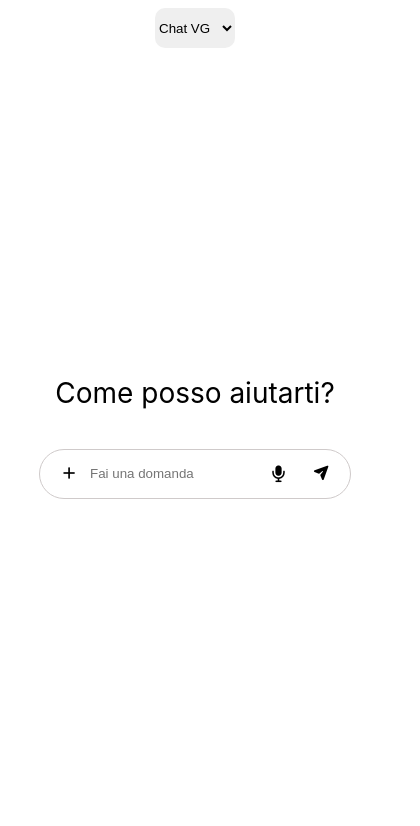
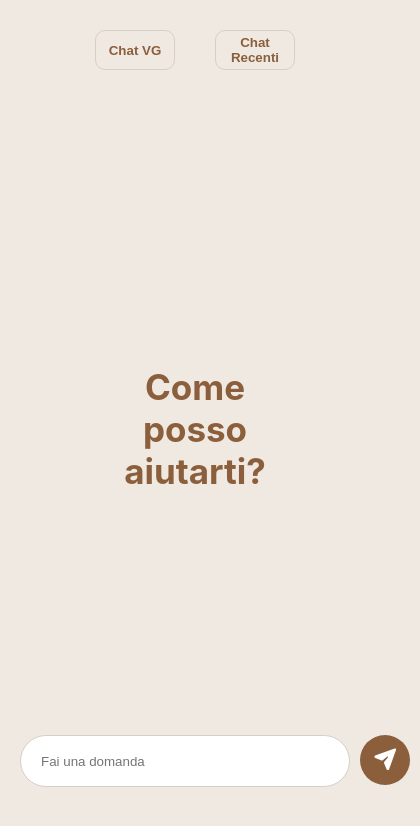
Before and after one commit to Vittoriatosi2006/CHAT-VT, a React (Vite) app in the folder CHAT/: page / in a window 390 px wide. Shown: the top 826 px of the page, 420 px wide, since content can reach past the window. Built offline with nearby package versions, Linux system fonts and the light colour scheme.

Commit message:
aggiunto bottone e sistemate media query

```diff
--- a/CHAT/package.json
+++ b/CHAT/package.json
@@ -13,6 +13,7 @@
     "@fortawesome/fontawesome-free": "^7.1.0",
     "react": "^19.2.0",
     "react-dom": "^19.2.0",
+    "react-router-dom": "^7.13.0",
     "react-tsparticles": "^2.12.2",
     "tsparticles": "^3.9.1"
   },
--- a/CHAT/src/App.tsx
+++ b/CHAT/src/App.tsx
@@ -1,17 +1,24 @@
 import { JSX } from "react";
 import "./app.css";
+import { BrowserRouter, Routes, Route } from "react-router-dom";
 
 import { ChatMain } from "./ChatMain";
 import { Navbar } from "./Navbar";
+import { ChatRecenti } from "./ChatRecenti";
 
 function App(): JSX.Element {
   return (
-    <div>
-      <Navbar />
-      <main>
-        <ChatMain />
-      </main>
-    </div>
+    <BrowserRouter>
+      <div className="container">
+        <Navbar />
+        <main>
+          <Routes>
+            <Route path="/" element={<ChatMain />} />
+            <Route path="/recenti" element={<ChatRecenti />} />
+          </Routes>
+        </main>
+      </div>
+    </BrowserRouter>
   );
 }
 
--- a/CHAT/src/ChatMain.tsx
+++ b/CHAT/src/ChatMain.tsx
@@ -83,7 +83,7 @@ export function ChatMain(): JSX.Element {
     <div className="chatMain">
       {!started && <h1>{h1Text}</h1>}
 
-      <div className={`chat-wrapper ${started ? "chat-started" : ""}`}>
+      <div className={`chat-wrapper ${started ? "chat-started" : "empty"}`}>
         <div className="chat-area">
           {messages.map((msg, index) => (
             <div
@@ -96,12 +96,7 @@ export function ChatMain(): JSX.Element {
           {/*div vuoto x lo scroll collegato a useRef */}
           <div ref={messagesEndRef} />
         </div>
-
         <div className="input-completo">
-          <button className="aggiungi">
-            <i className="fa-solid fa-plus" />
-          </button>
-
           <input
             className="chat-input"
             type="text"
@@ -110,11 +105,6 @@ export function ChatMain(): JSX.Element {
             onChange={(e) => setInput(e.target.value)}
             onKeyDown={(e) => e.key === "Enter" && handleSend()}
           />
-
-          <button className="detta">
-            <i className="fa-solid fa-microphone fa-lg" />
-          </button>
-
           <button className="invio" onClick={handleSend} disabled={isBotTyping}>
             {isBotTyping ? (
               <i
--- /dev/null
+++ b/CHAT/src/ChatRecenti.tsx
@@ -0,0 +1,7 @@
+export function ChatRecenti() {
+  return (
+    <div>
+      <h1> ciao </h1>
+    </div>
+  );
+}
--- a/CHAT/src/Navbar.tsx
+++ b/CHAT/src/Navbar.tsx
@@ -1,12 +1,15 @@
 import { JSX } from "react";
+import { Link } from "react-router-dom";
 
 export function Navbar(): JSX.Element {
   return (
-    <div>
-      <select>
-        <option className="first-option">Chat VG</option>
-        <option className="first-option">Premium</option>
-      </select>
+    <div className="bottoni">
+      <Link to="/">
+        <button className="chatVG"> Chat VG </button>
+      </Link>
+      <Link to="/recenti">
+        <button className="chat-recenti"> Chat Recenti </button>
+      </Link>
     </div>
   );
 }
--- a/CHAT/src/app.css
+++ b/CHAT/src/app.css
@@ -1,4 +1,39 @@
-select {
+:root {
+  --bg-page: #efe9e1;
+  --bg-card: #f7f4ef;
+  --bg-user: #e2c7b7;
+  --primary: #8b5e3c;
+  --primary-hover: #744c2f;
+  --text-main: #2e2e2e;
+  --border-soft: #d6cfc7;
+}
+
+html,
+body {
+  margin: 0;
+  padding: 0;
+  height: 100%;
+  background-color: var(--bg-page);
+  font-family:
+    -apple-system, BlinkMacSystemFont, "Segoe UI", Roboto, "Helvetica Neue",
+    Arial, sans-serif;
+  color: var(--text-main);
+}
+
+/*Navbar*/
+.bottoni {
+  padding-top: 30px;
+  display: grid;
+  grid-template-columns: auto auto;
+  justify-content: center;
+  gap: 40px;
+}
+.bottoni a {
+  text-decoration: none;
+}
+
+.chatVG {
+  grid-column: 1;
   border: none;
   height: 40px;
   width: 80px;
@@ -6,152 +41,147 @@ select {
   box-sizing: border-box;
   margin: 0 auto;
   display: block;
+  background-color: transparent;
+  border: 1px solid var(--border-soft);
+  color: var(--primary);
+  font-weight: 700;
+}
+.chatVG:hover {
+  background-color: var(--bg-card);
 }
 
-select:hover {
-  background-color: rgb(245, 244, 242);
+.chat-recenti {
+  grid-column: 2;
+  border: none;
+  height: 40px;
+  width: 80px;
+  border-radius: 10px;
+  box-sizing: border-box;
+  margin: 0 auto;
+  display: block;
+  background-color: transparent;
+  border: 1px solid var(--border-soft);
+  color: var(--primary);
+  font-weight: 700;
+}
+.chat-recenti:hover {
+  background-color: var(--bg-card);
 }
 
-main {
-  display: grid;
-  grid-template-rows: auto auto;
-  gap: 20px;
+/*Chat*/
+.chatMain {
+  display: flex;
+  flex-direction: column;
+  height: 85vh;
+  width: 100%;
+  position: relative;
+  background-color: var(--bg-page);
 }
 
-h1 {
+.chatMain h1 {
+  position: absolute;
+  top: 50%;
+  left: 50%;
+  transform: translate(-50%, -50%);
   text-align: center;
-  font-size: 28px;
-  font-family:
-    -apple-system, BlinkMacSystemFont, "Segoe UI", Roboto, "Helvetica Neue",
-    Arial, sans-serif;
-  font-weight: 400;
-}
-
-.chatMain {
-  height: 90vh;
-  overflow-y: hidden;
+  font-size: 35px;
+  font-weight: 700;
+  color: var(--primary);
   margin: 0;
-  display: flex;
-  flex-direction: column;
-  justify-content: center;
+  pointer-events: none;
 }
 
 .chat-wrapper {
+  flex: 1;
   display: flex;
   flex-direction: column;
+  justify-content: flex-end;
+  width: 100%;
+  max-width: 700px;
+  margin: 0 auto;
 }
-.chat-started {
-  min-height: 90vh;
-  min-width: 90vw;
-  overflow-x: hidden;
-}
+
 .chat-area {
   display: flex;
-  width: 700px;
   flex-direction: column;
-  justify-content: flex-start;
-  align-items: center;
-  margin: 0 auto 20px;
   gap: 10px;
-  flex: 1;
   overflow-y: auto;
-  overflow-x: auto;
-  height: 400px;
+  padding: 20px 0;
 }
+
 .chat-area::-webkit-scrollbar {
-  /*x non far vedere la barra di scorrimento*/
   display: none;
 }
 
 .msg-user {
   align-self: flex-end;
-  background-color: rgb(231, 231, 230);
+  background-color: var(--bg-user);
   padding: 10px 14px;
-  border-radius: 16px;
-  max-width: 70%;
+  border-radius: 18px 18px 4px 18px;
+  max-width: 60%;
 }
+
 .msg-bot {
   align-self: flex-start;
-  background-color: rgb(245, 244, 242);
+  background-color: var(--bg-card);
   padding: 10px 14px;
-  border-radius: 16px;
-  max-width: 70%;
+  border-radius: 18px 18px 18px 4px;
+  max-width: 60%;
 }
 
 .input-completo {
+  display: flex;
+  gap: 10px;
+  padding: 10px;
+  width: 100%;
+  max-width: 700px;
   margin: 0 auto;
-  width: 700px;
-  display: flex;
+  background-color: var(--bg-page);
   position: sticky;
-  top: 20px;
-}
-
-.aggiungi {
-  position: absolute;
-  left: 10px;
-  top: 50%;
-  transform: translateY(-50%);
-  height: 40px;
-  width: 40px;
-  border-radius: 50%;
-  border: none;
-  background-color: white;
-}
-.aggiungi:hover {
-  background-color: rgb(248, 246, 244);
-  cursor: pointer;
+  bottom: 0;
 }
 
 .chat-input {
+  flex: 1;
   height: 50px;
-  width: 500vh;
-  padding-left: 50px;
-  padding-right: 20px;
+  padding: 0 20px;
   border-radius: 50px;
-  border: solid 1px rgb(207, 202, 202);
-  box-sizing: border-box;
-}
-
-.detta {
-  position: absolute;
-  right: 50px;
-  top: 50%;
-  transform: translateY(-50%);
-  height: 45px;
-  width: 45px;
-  border: none;
-  display: flex;
-  justify-content: center;
-  border-radius: 50%;
-
-  align-items: center;
-  background-color: white;
-}
-.detta:hover {
-  background-color: rgb(248, 246, 244);
-  cursor: pointer;
+  border: 1px solid var(--border-soft);
+  background-color: #fff;
 }
 
 .invio {
-  position: absolute;
-  right: 10px;
-  top: 50%;
-  transform: translateY(-50%);
-  height: 40px;
-  width: 40px;
+  font-size: 20px; /* dimensione icona */
+  line-height: 1; /* elimina spazio verticale */
+  padding: 0;
+  width: 50px;
+  height: 50px;
   border-radius: 50%;
   border: none;
+  background-color: var(--primary);
+  color: white;
   display: flex;
   justify-content: center;
   align-items: center;
-  background-color: white;
-}
-.invio:hover {
-  background-color: rgb(248, 246, 244);
   cursor: pointer;
+  transition:
+    transform 0.1s ease,
+    background-color 0.2s ease;
 }
 
-/*invio*/
+.invio:hover {
+  background-color: var(--primary-hover);
+  transform: scale(1.05);
+}
+
+.invio i {
+  display: block;
+  width: 90%;
+  height: 100%;
+  text-align: center;
+  line-height: 50px;
+}
+
 .loader {
   width: 30px;
   aspect-ratio: 4;
@@ -160,6 +190,7 @@ h1 {
   clip-path: inset(0 100% 0 0);
   animation: l1 1s steps(4) infinite;
 }
+
 @keyframes l1 {
   to {
     clip-path: inset(0 -34% 0 0);
@@ -167,46 +198,17 @@ h1 {
 }
 
 @media screen and (max-width: 768px) {
-  .container {
-    height: 90vh;
-    width: 768px;
-    overflow-y: hidden;
-    margin: 0;
-    display: flex;
-    flex-direction: column;
-    justify-content: center;
+  .chat-wrapper,
+  .chat-area,
+  .input-completo {
+    max-width: 100%;
+    padding: 0 10px;
   }
-  .chat-area {
-    display: flex;
-    width: 80vw;
-    flex-direction: column;
-    justify-content: flex-start;
-    margin: 0 auto 20px;
-    gap: 10px;
-    flex: 1;
-    overflow-y: auto;
-    overflow-x: auto;
-    height: 400px;
+  .msg-user,
+  .msg-bot {
+    max-width: 85%;
   }
-  .chat-area::-webkit-scrollbar {
-    /*x non far vedere la barra di scorrimento*/
-    display: none;
-  }
-
   .chat-input {
-    height: 50px;
-    width: 100vw;
-    padding-left: 50px;
-    padding-right: 20px;
-    border-radius: 50px;
-    border: solid 1px rgb(207, 202, 202);
-    box-sizing: border-box;
-  }
-  .input-completo {
-    margin: 0 auto;
-    width: 80vw;
-    display: flex;
-    position: sticky;
-    top: 20px;
+    width: 100%;
   }
 }
```
Also changed, not shown: 1 other file (tests, documents, lock files or other folders).
